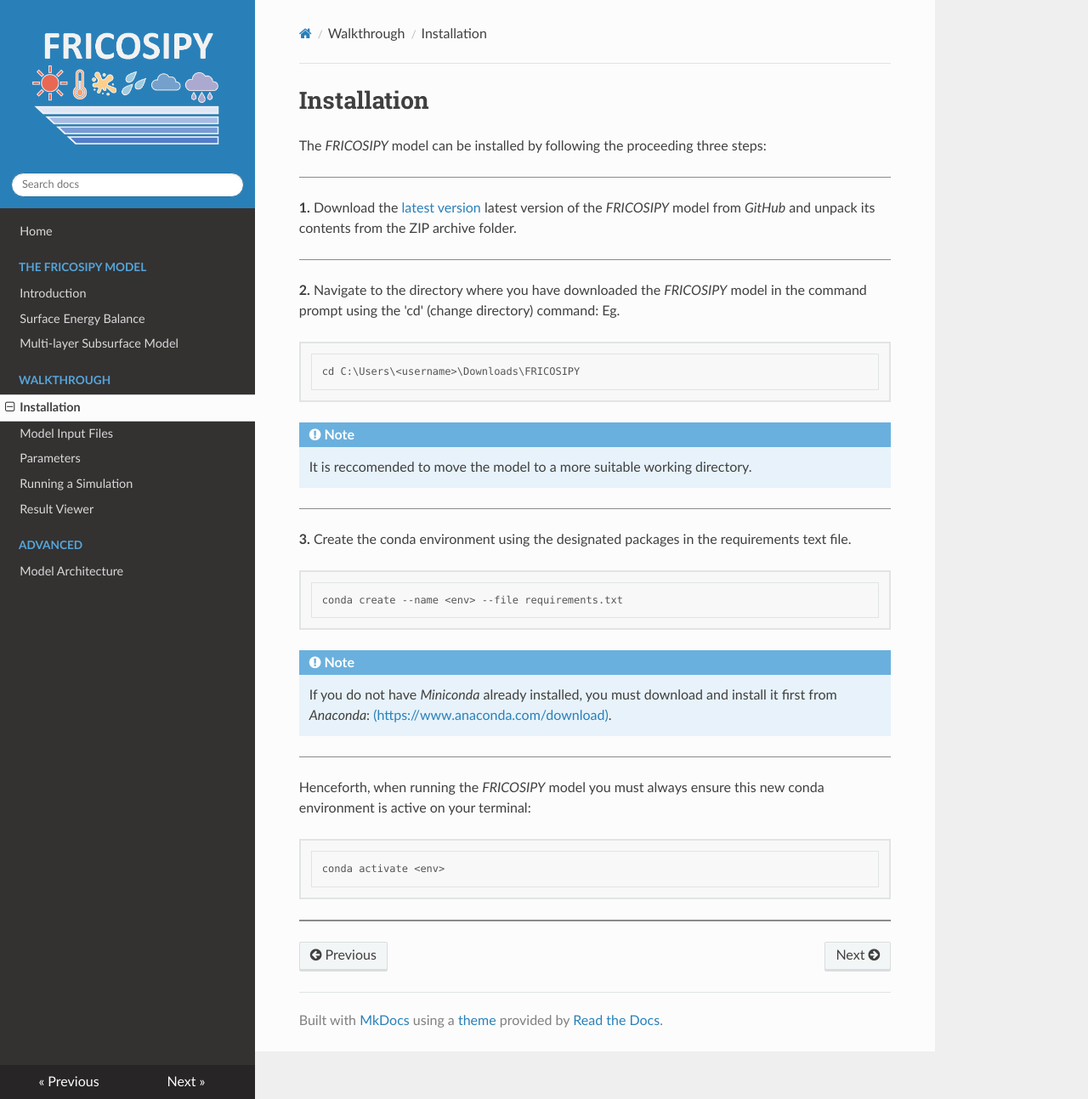
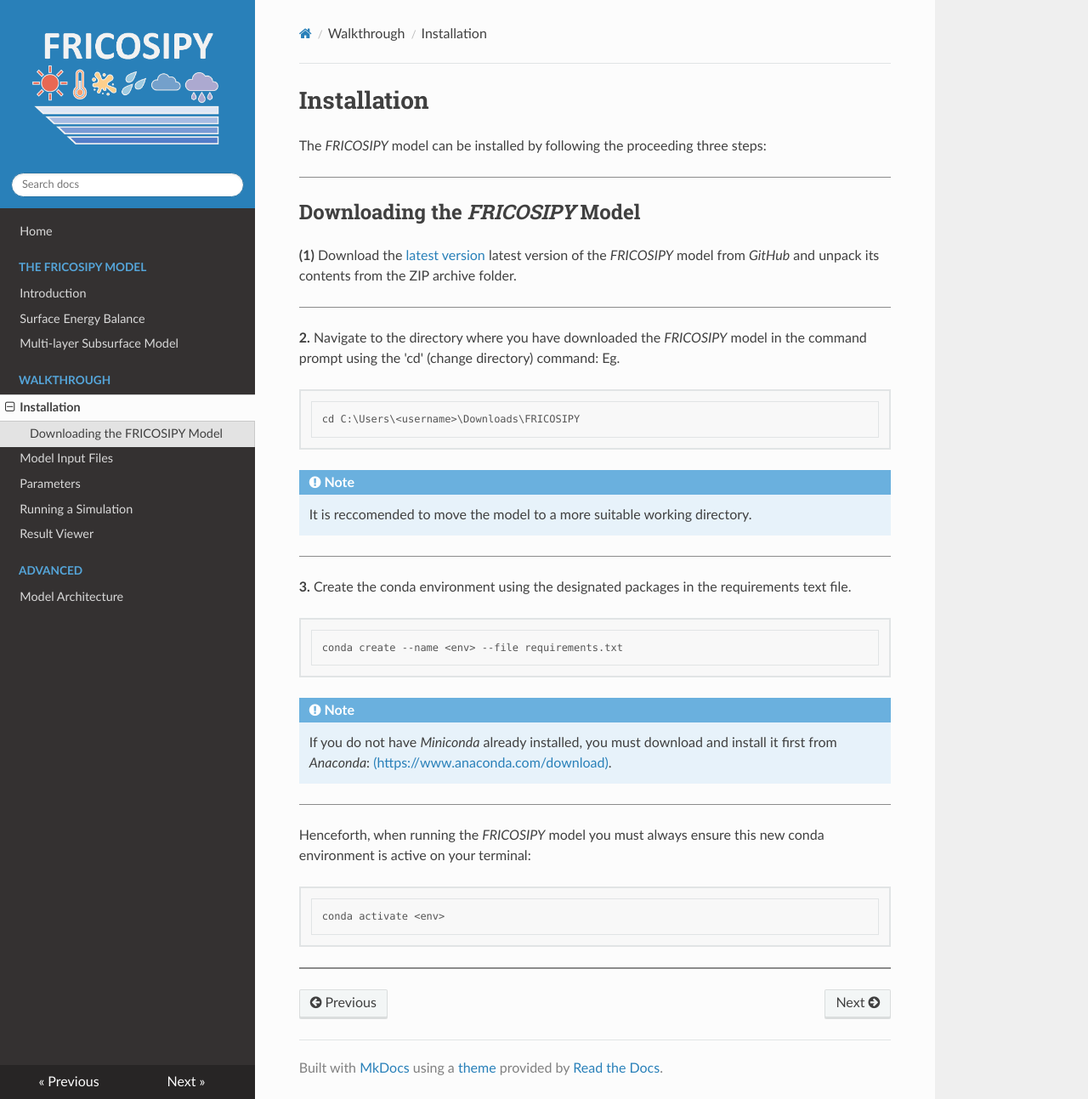
Before and after one commit to MarcusGastaldello/FRICOSIPY, an MkDocs documentation site: the page built from docs/installation.md, in a window 1280 px wide and 1293 px high. Shown: the whole window at 85% size. Built offline with MkDocs 1.6.1, drawn with Linux system fonts in a browser that asks for light colours.

Commit message:
Update installation.md

```diff
--- a/docs/installation.md
+++ b/docs/installation.md
@@ -9,7 +9,9 @@ The *FRICOSIPY* model can be installed by following the proceeding three steps:
 
 <hr style="height:1px; background-color:#8b8b8b; border:none;" />
 
-**1.**    Download the [latest version](https://github.com/MarcusGastaldello/FRICOSIPY) latest version of the *FRICOSIPY* model from *GitHub* and unpack its contents from the ZIP archive folder.
+## Downloading the *FRICOSIPY* Model
+
+**(1)**    Download the [latest version](https://github.com/MarcusGastaldello/FRICOSIPY) latest version of the *FRICOSIPY* model from *GitHub* and unpack its contents from the ZIP archive folder.
 
 <hr style="height:1px; background-color:#8b8b8b; border:none;" />
 
```
